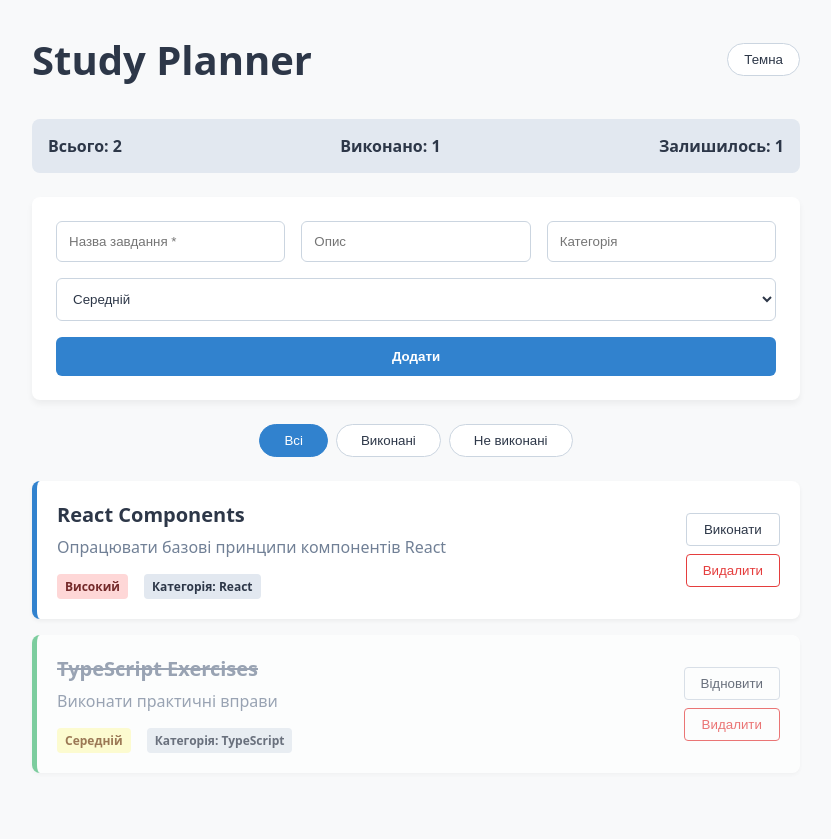
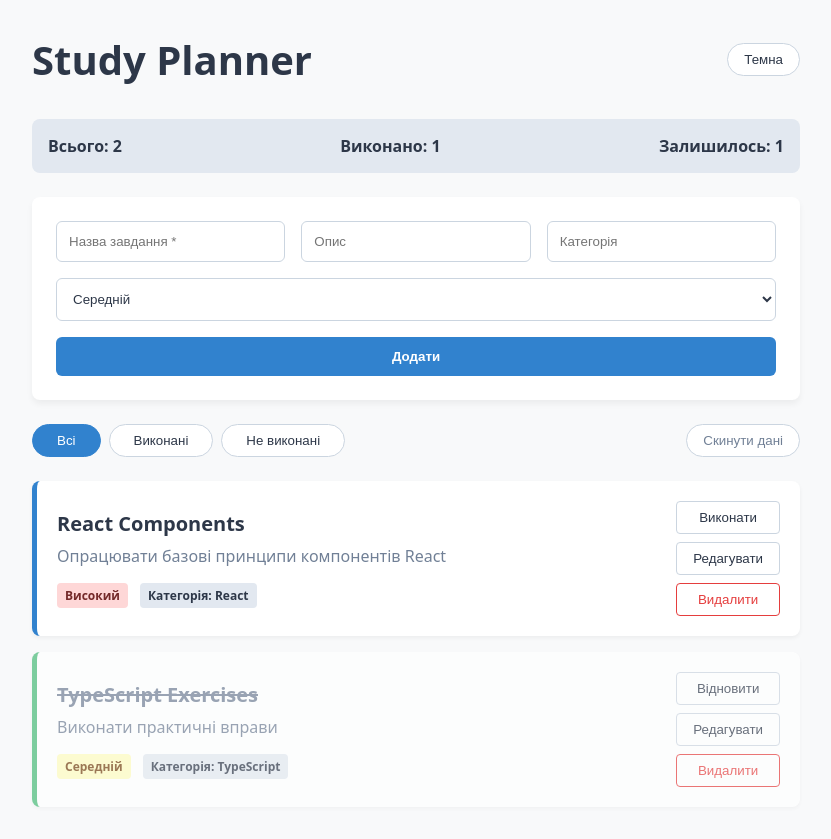
Before and after one commit to Tarnova357/study-planner, a React (Vite) app: page / in a window 1280 px wide. Shown: the whole page, without its empty margins (224-1055 px from the left). Before the commit the page ends 805 px from the top, so only its background shows below. Built offline with nearby package versions, Linux system fonts and the light colour scheme.

Commit message:
feat(ui): add task editing, reset button and connect components to Context

```diff
--- a/package.json
+++ b/package.json
@@ -24,7 +24,7 @@
     "eslint-plugin-react-refresh": "^0.5.7",
     "globals": "^17.13.0",
     "sass": "^1.107.1",
-    "typescript": "~7.0.2",
+    "typescript": "^6.0.3",
     "typescript-eslint": "^8.72.0",
     "vite": "^8.3.5"
   }
--- a/src/App.scss
+++ b/src/App.scss
@@ -34,3 +34,26 @@
   flex-direction: column;
   gap: 1.5rem;
 }
+
+.app-toolbar {
+  display: flex;
+  flex-wrap: wrap;
+  justify-content: space-between;
+  align-items: center;
+  gap: 1rem;
+}
+
+.app-reset-btn {
+  padding: 0.5rem 1rem;
+  border: 1px solid var(--border);
+  border-radius: 20px;
+  background-color: var(--bg-surface);
+  color: var(--text-muted);
+  font-weight: 500;
+  cursor: pointer;
+
+  &:hover {
+    border-color: #e53e3e;
+    color: #e53e3e;
+  }
+}
--- a/src/App.tsx
+++ b/src/App.tsx
@@ -1,62 +1,51 @@
 import { useState } from 'react';
-import type {Task} from './types/task';
-import { initialTasks } from './data/initialTasks';
+import { TaskProvider } from './context/TaskProvider';
+import { useTaskContext } from './hooks/useTaskContext';
 import { Header } from './components/Header';
 import { TaskStats } from './components/TaskStats';
 import { TaskForm } from './components/TaskForm';
-import { TaskFilters, type FilterType } from './components/TaskFilters';
+import { TaskFilters } from './components/TaskFilters';
 import { TaskList } from './components/TaskList';
+import { Toast } from './components/Toast';
 import './App.scss';
 
-function App() {
-    const [tasks, setTasks] = useState<Task[]>(initialTasks);
-    const [filter, setFilter] = useState<FilterType>('all');
+const AppContent = () => {
     const [isDarkTheme, setIsDarkTheme] = useState(false);
-
-    const addTask = (newTaskData: Omit<Task, 'id' | 'completed'>) => {
-        const newTask: Task = {
-            ...newTaskData,
-            id: Date.now(),
-            completed: false,
-        };
-        setTasks((prevTasks) => [...prevTasks, newTask]);
-    };
-
-    const toggleTask = (id: number) => {
-        setTasks((prevTasks) =>
-            prevTasks.map((task) =>
-                task.id === id ? { ...task, completed: !task.completed } : task
-            )
-        );
-    };
-
-    const deleteTask = (id: number) => {
-        setTasks((prevTasks) => prevTasks.filter((task) => task.id !== id));
-    };
-
-    const filteredTasks = tasks.filter((task) => {
-        if (filter === 'completed') return task.completed;
-        if (filter === 'uncompleted') return !task.completed;
-        return true;
-    });
+    const { editingTask, resetTasks } = useTaskContext();
 
     return (
         <div className="app-wrapper" data-theme={isDarkTheme ? 'dark' : 'light'}>
             <div className="app-container">
-                <Header isDark={isDarkTheme} onToggleTheme={() => setIsDarkTheme(!isDarkTheme)} />
+                <Header
+                    isDark={isDarkTheme}
+                    onToggleTheme={() => setIsDarkTheme((prev) => !prev)}
+                />
                 <main className="main-content">
-                    <TaskStats tasks={tasks} />
-                    <TaskForm onAdd={addTask} />
-                    <TaskFilters currentFilter={filter} onFilterChange={setFilter} />
-                    <TaskList
-                        tasks={filteredTasks}
-                        currentFilter={filter}
-                        onToggle={toggleTask}
-                        onDelete={deleteTask}
-                    />
+                    <TaskStats />
+                    <TaskForm key={editingTask?.id ?? 'new'} />
+                    <div className="app-toolbar">
+                        <TaskFilters />
+                        <button
+                            type="button"
+                            className="app-reset-btn"
+                            onClick={resetTasks}
+                        >
+                            Скинути дані
+                        </button>
+                    </div>
+                    <TaskList />
                 </main>
             </div>
+            <Toast />
         </div>
+    );
+};
+
+function App() {
+    return (
+        <TaskProvider>
+            <AppContent />
+        </TaskProvider>
     );
 }
 
--- a/src/components/TaskForm.tsx
+++ b/src/components/TaskForm.tsx
@@ -1,32 +1,48 @@
-import {useState, type FormEvent} from 'react';
-import type {Priority, Task} from '../types/task';
+import { useState, type FormEvent } from 'react';
+import type { Priority } from '../types/task';
+import { useTaskContext } from '../hooks/useTaskContext';
 import './TaskForm.scss';
 
-interface TaskFormProps {
-    onAdd: (task: Omit<Task, 'id' | 'completed'>) => void;
-}
+export const TaskForm = () => {
+    const { editingTask, addTask, updateTask, cancelEditing } = useTaskContext();
+    const isEditing = editingTask !== null;
 
-export const TaskForm = ({ onAdd }: TaskFormProps) => {
-    const [title, setTitle] = useState('');
-    const [description, setDescription] = useState('');
-    const [category, setCategory] = useState('');
-    const [priority, setPriority] = useState<Priority>('medium');
+    const [title, setTitle] = useState(editingTask?.title ?? '');
+    const [description, setDescription] = useState(editingTask?.description ?? '');
+    const [category, setCategory] = useState(editingTask?.category ?? '');
+    const [priority, setPriority] = useState<Priority>(editingTask?.priority ?? 'medium');
 
     const handleSubmit = (e: FormEvent) => {
         e.preventDefault();
 
-        if (!title.trim()) return;
+        const payload = {
+            title: title.trim(),
+            description: description.trim(),
+            category: category.trim(),
+            priority,
+        };
 
-        onAdd({ title, description, category, priority });
+        if (isEditing) {
+            updateTask(editingTask.id, payload);
+            return;
+        }
 
-        setTitle('');
-        setDescription('');
-        setCategory('');
-        setPriority('medium');
+        addTask(payload);
+        if (payload.title) {
+            setTitle('');
+            setDescription('');
+            setCategory('');
+            setPriority('medium');
+        }
     };
 
     return (
         <form className="task-form" onSubmit={handleSubmit}>
+            {isEditing && (
+                <div className="task-form__heading">
+                    Редагування завдання: <strong>{editingTask.title}</strong>
+                </div>
+            )}
             <input
                 className="task-form__input"
                 placeholder="Назва завдання *"
@@ -55,7 +71,21 @@ export const TaskForm = ({ onAdd }: TaskFormProps) => {
                 <option value="medium">Середній</option>
                 <option value="high">Високий</option>
             </select>
-            <button className="task-form__btn" type="submit">Додати</button>
+
+            <div className="task-form__actions">
+                <button className="task-form__btn" type="submit">
+                    {isEditing ? 'Зберегти зміни' : 'Додати'}
+                </button>
+                {isEditing && (
+                    <button
+                        className="task-form__btn task-form__btn--secondary"
+                        type="button"
+                        onClick={cancelEditing}
+                    >
+                        Скасувати
+                    </button>
+                )}
+            </div>
         </form>
     );
 };
--- a/src/components/TaskItem.scss
+++ b/src/components/TaskItem.scss
@@ -7,6 +7,7 @@
   border-radius: 8px;
   box-shadow: 0 2px 4px rgba(0,0,0,0.05);
   border-left: 5px solid var(--primary);
+  transition: opacity 0.2s ease, border-color 0.2s ease;
 
   &--completed {
     border-left-color: #48bb78;
@@ -15,6 +16,13 @@
       text-decoration: line-through;
       color: var(--text-muted);
     }
+  }
+
+  &--pending {
+    opacity: 0.55;
+    border-left-color: #e53e3e;
+    border-style: dashed;
+    border-width: 1px 1px 1px 5px;
   }
 
   &__content { flex: 1; }
@@ -30,7 +38,11 @@
     color: var(--text-muted);
   }
 
-  &__meta { display: flex; gap: 1rem; }
+  &__meta {
+    display: flex;
+    flex-wrap: wrap;
+    gap: 0.75rem;
+  }
 
   &__badge {
     font-size: 0.75rem;
@@ -43,6 +55,7 @@
     &--low { background-color: #c6f6d5; color: #22543d; }
     &--medium { background-color: #fefcbf; color: #744210; }
     &--high { background-color: #fed7d7; color: #742a2a; }
+    &--pending { background-color: #fed7d7; color: #9b2c2c; }
   }
 
   &__actions {
@@ -60,9 +73,20 @@
     border-radius: 4px;
     cursor: pointer;
 
+    &:disabled {
+      opacity: 0.5;
+      cursor: not-allowed;
+    }
+
     &--danger {
       color: #e53e3e;
       border-color: #e53e3e;
     }
+
+    &--undo {
+      color: var(--primary);
+      border-color: var(--primary);
+      font-weight: 600;
+    }
   }
 }
--- a/src/components/TaskItem.tsx
+++ b/src/components/TaskItem.tsx
@@ -1,37 +1,81 @@
-import type {Task} from '../types/task';
+import type { Task } from '../types/task';
+import { useTaskContext } from '../hooks/useTaskContext';
 import './TaskItem.scss';
-
 
 interface TaskItemProps {
     task: Task;
-    onToggle: (id: number) => void;
-    onDelete: (id: number) => void;
 }
 
-export const TaskItem = ({ task, onToggle, onDelete }: TaskItemProps) => {
+export const TaskItem = ({ task }: TaskItemProps) => {
+    const {
+        pendingDeleteId,
+        toggleTask,
+        requestDelete,
+        undoDelete,
+        startEditing,
+    } = useTaskContext();
+
+    const isPendingDelete = pendingDeleteId === task.id;
+
     return (
-    <div className={`task-item ${task.completed ? 'task-item--completed' : ''}`}>
+        <div
+            className={`task-item ${task.completed ? 'task-item--completed' : ''} ${
+                isPendingDelete ? 'task-item--pending' : ''
+            }`}
+        >
             <div className="task-item__content">
-            <h3 className="task-item__title">
-                {task.title}
-            </h3>
+                <h3 className="task-item__title">{task.title}</h3>
                 {task.description && <p className="task-item__desc">{task.description}</p>}
 
                 <div className="task-item__meta">
                     <span className={`task-item__badge task-item__badge--${task.priority}`}>
-                    {task.priority === 'high' ? ' Високий' : task.priority === 'medium' ? ' Середній' : ' Низький'}
+                        {task.priority === 'high'
+                            ? 'Високий'
+                            : task.priority === 'medium'
+                                ? 'Середній'
+                                : 'Низький'}
                     </span>
-                {task.category && <span className="task-item__badge">Категорія: {task.category}</span>}
+                    {task.category && (
+                        <span className="task-item__badge">Категорія: {task.category}</span>
+                    )}
+                    {isPendingDelete && (
+                        <span className="task-item__badge task-item__badge--pending">
+                            Буде видалено...
+                        </span>
+                    )}
                 </div>
             </div>
 
             <div className="task-item__actions">
-            <button className="task-item__btn" onClick={() => onToggle(task.id)}>
+                <button
+                    className="task-item__btn"
+                    onClick={() => toggleTask(task.id)}
+                    disabled={isPendingDelete}
+                >
                     {task.completed ? 'Відновити' : 'Виконати'}
                 </button>
-            <button className="task-item__btn task-item__btn--danger" onClick={() => onDelete(task.id)}>
+                <button
+                    className="task-item__btn"
+                    onClick={() => startEditing(task)}
+                    disabled={isPendingDelete}
+                >
+                    Редагувати
+                </button>
+                {isPendingDelete ? (
+                    <button
+                        className="task-item__btn task-item__btn--undo"
+                        onClick={undoDelete}
+                    >
+                        Скасувати
+                    </button>
+                ) : (
+                    <button
+                        className="task-item__btn task-item__btn--danger"
+                        onClick={() => requestDelete(task.id)}
+                    >
                         Видалити
                     </button>
+                )}
             </div>
         </div>
     );
--- a/src/components/TaskList.tsx
+++ b/src/components/TaskList.tsx
@@ -1,22 +1,20 @@
-import type {Task} from '../types/task';
 import { TaskItem } from './TaskItem';
-import type {FilterType} from './TaskFilters';
-
+import { useTaskContext } from '../hooks/useTaskContext';
 import './TaskList.scss';
 
-interface TaskListProps {
-    tasks: Task[];
-    currentFilter: FilterType;
-    onToggle: (id: number) => void;
-    onDelete: (id: number) => void;
-}
+export const TaskList = () => {
+    const { tasks, filter } = useTaskContext();
 
-export const TaskList = ({ tasks, currentFilter, onToggle, onDelete }: TaskListProps) => {
+    const filteredTasks = tasks.filter((task) => {
+        if (filter === 'completed') return task.completed;
+        if (filter === 'uncompleted') return !task.completed;
+        return true;
+    });
 
-    if (tasks.length === 0) {
+    if (filteredTasks.length === 0) {
         return (
             <div className="task-list__empty">
-                {currentFilter === 'all'
+                {filter === 'all'
                     ? 'Завдань поки немає.\nДодайте перше навчальне завдання.'
                     : 'За цим фільтром завдань немає.'}
             </div>
@@ -25,13 +23,8 @@ export const TaskList = ({ tasks, currentFilter, onToggle, onDelete }: TaskListP
 
     return (
         <div className="task-list">
-            {tasks.map((task) => (
-                <TaskItem
-                    key={task.id}
-                    task={task}
-                    onToggle={onToggle}
-                    onDelete={onDelete}
-                />
+            {filteredTasks.map((task) => (
+                <TaskItem key={task.id} task={task} />
             ))}
         </div>
     );
--- a/src/components/TaskStats.tsx
+++ b/src/components/TaskStats.tsx
@@ -1,13 +1,11 @@
-import type {Task} from '../types/task';
+import { useTaskContext } from '../hooks/useTaskContext';
 import './TaskStats.scss';
 
-interface TaskStatsProps {
-    tasks: Task[];
-}
+export const TaskStats = () => {
+    const { tasks } = useTaskContext();
 
-export const TaskStats = ({ tasks }: TaskStatsProps) => {
     const total = tasks.length;
-    const completed = tasks.filter(task => task.completed).length;
+    const completed = tasks.filter((task) => task.completed).length;
     const uncompleted = total - completed;
 
     return (
```
Also changed, not shown: src/components/TaskFilters.tsx (+9 -13 lines), src/components/TaskForm.scss (+21 -1 lines), 1 other file (tests, documents, lock files or other folders). Lines whose indentation alone changed are shown as unchanged.
